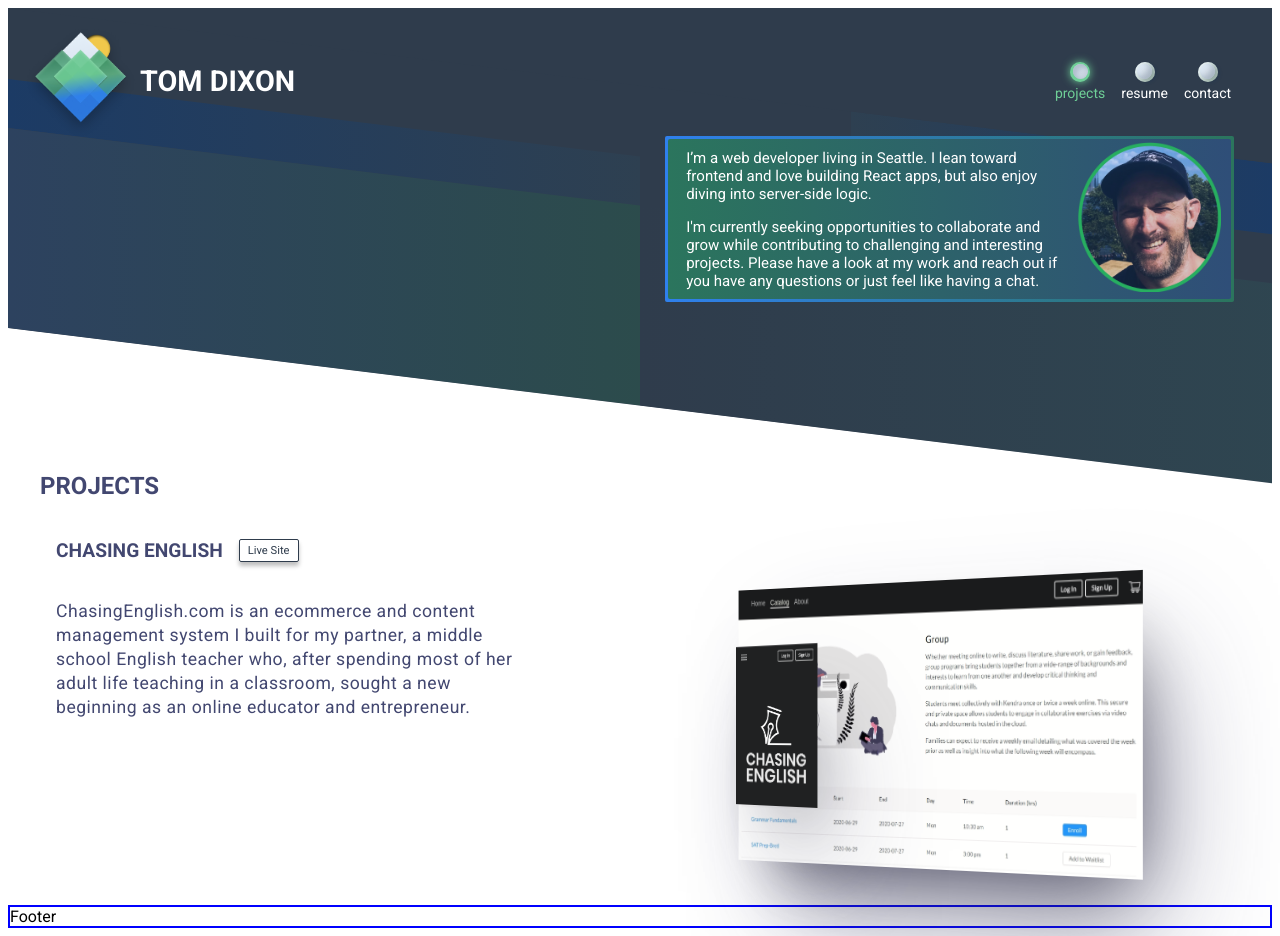
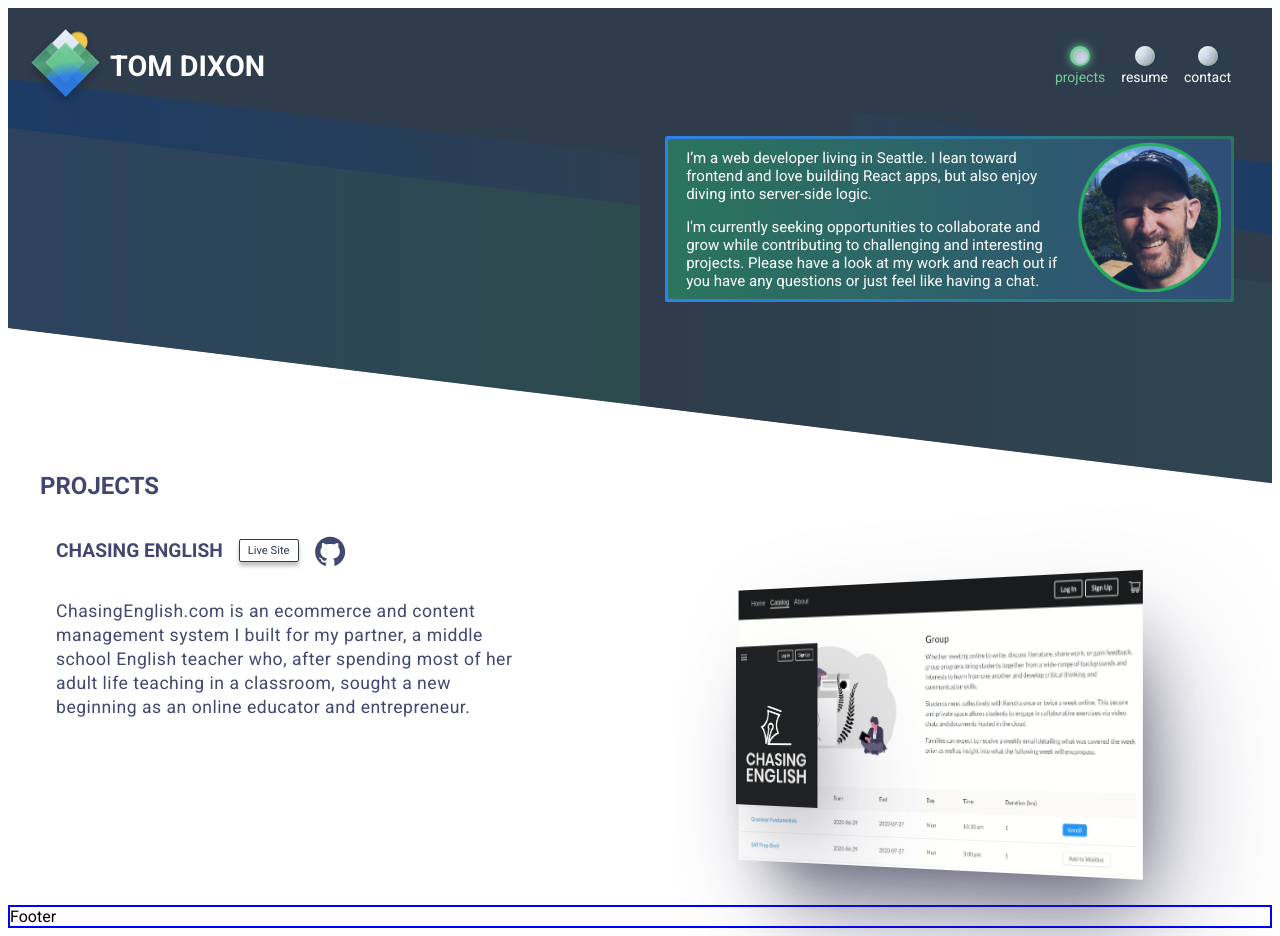
Before and after one commit to chefThomas/dev-folio, a React (Create React App) app: page / in a window 1280 px wide. Built offline with nearby package versions, Linux system fonts and the light colour scheme.

Commit message:
finish github icon link

```diff
--- a/src/components/GlobalNav.jsx
+++ b/src/components/GlobalNav.jsx
@@ -16,7 +16,7 @@ const GlobalNav = (prop) => {
         styles='padding-md'
       >
         <ContainerFlex flexProps='align-items-center'>
-          <Icon src={mountains} alt='mountains logo' styles='Logo--mountains' />
+          <Icon src={mountains} alt='mountains logo' />
           <Heading
             level={1}
             text={"Tom Dixon"}
--- a/src/components/Icon.jsx
+++ b/src/components/Icon.jsx
@@ -1,7 +1,21 @@
 import React from "react";
 
-const Icon = ({ src, alt, styles }) => (
-  <img src={src} alt={alt} className={`Icon ${styles}`} />
-);
+const Icon = ({ type, url, svg, src, alt, styles }) => {
+  return type === "svg" ? (
+    <div className='Icon--svg'>{svg}</div>
+  ) : type === "svg-link" ? (
+    <a
+      className='Icon--svg-link'
+      style={{ position: "relative", display: "flex", alignItems: "center" }}
+      href={url}
+      target='_blank'
+      rel='noopener noreferrer'
+    >
+      {svg}
+    </a>
+  ) : (
+    <img className='Icon' style={styles} src={src} alt={alt} />
+  );
+};
 
 export default Icon;
--- a/src/components/ProjectSection.jsx
+++ b/src/components/ProjectSection.jsx
@@ -2,6 +2,9 @@ import React from "react";
 import Heading from "./Heading";
 import ContainerFlex from "./ContainerFlex";
 import Button from "./Button";
+import Icon from "./Icon";
+
+import { github } from "../static/svgs/svg-depot";
 
 const ProjectSection = (props) => (
   <article className={`ProjectSection ${props.styles}`}>
@@ -11,7 +14,14 @@ const ProjectSection = (props) => (
         type='link'
         label='Live Site'
         url='https://www.chasingenglish.com'
-        styles='Button-sm Button-on-light-bg'
+        styles='Button-sm Button-on-light-bg margin-lg-r'
+      />
+      <Icon
+        type='svg-link'
+        svg={github}
+        url='https://github.com/chefThomas/chasing-english'
+        alt='github icon'
+        inline={{ width: "30px", position: "absolute", bottom: "-15px" }}
       />
     </ContainerFlex>
     <section className='ProjectSection__main'>
--- /dev/null
+++ b/src/static/svgs/svg-depot.jsx
@@ -0,0 +1,18 @@
+import React from "react";
+
+const github = (
+  <svg
+    width='31'
+    height='30'
+    viewBox='0 0 31 30'
+    fill='none'
+    xmlns='http://www.w3.org/2000/svg'
+  >
+    <path
+      d='M15.1267 0.725587C6.83822 0.722236 0.125 7.4321 0.125 15.7139C0.125 22.2628 4.32453 27.8298 10.173 29.8743C10.9607 30.072 10.84 29.5123 10.84 29.1302V26.5328C6.29191 27.0657 6.10757 24.0559 5.80258 23.5532C5.18589 22.5008 3.72795 22.2327 4.16365 21.7299C5.19929 21.197 6.25504 21.864 7.47837 23.6705C8.36319 24.981 10.0892 24.7598 10.964 24.5419C11.1551 23.7543 11.5639 23.0505 12.127 22.5042C7.41469 21.6596 5.45066 18.7839 5.45066 15.3653C5.45066 13.7063 5.99697 12.1813 7.06948 10.9513C6.38575 8.92355 7.13316 7.18743 7.2337 6.92936C9.18097 6.75508 11.2053 8.32362 11.3629 8.44763C12.4689 8.14934 13.7324 7.99181 15.1468 7.99181C16.5679 7.99181 17.8348 8.15604 18.9508 8.45768C19.3296 8.16945 21.2064 6.82211 23.0163 6.98634C23.1135 7.24441 23.8441 8.94031 23.2006 10.9412C24.2865 12.1746 24.8396 13.713 24.8396 15.3753C24.8396 18.8007 22.8621 21.6797 18.1364 22.5109C18.5412 22.9089 18.8626 23.3837 19.0818 23.9073C19.3011 24.431 19.4138 24.9931 19.4133 25.5608V29.3313C19.4402 29.633 19.4133 29.9313 19.9161 29.9313C25.8517 27.9304 30.125 22.3232 30.125 15.7172C30.125 7.4321 23.4084 0.725587 15.1267 0.725587Z'
+      fill='#424770'
+    />
+  </svg>
+);
+
+export { github };
--- a/src/stylesheets/css/main.css
+++ b/src/stylesheets/css/main.css
@@ -105,7 +105,7 @@ button:focus {
       transform: translateY(1px);
       box-shadow: none; }
     .Button-on-light-bg:active {
-      background-color: rgba(111, 207, 151, 0.4); }
+      box-shadow: inset; }
 
 .ContainerFlex {
   display: flex; }
@@ -236,6 +236,13 @@ button:focus {
   padding-left: 2rem;
   color: #424770; }
 
+.Icon {
+  width: 90px; }
+  .Icon--svg-link {
+    transition: all 0.3s; }
+    .Icon--svg-link:hover * {
+      fill: #2f80ed; }
+
 .Logo--mountains {
   width: 120px;
   height: auto; }
--- a/src/stylesheets/scss/main.scss
+++ b/src/stylesheets/scss/main.scss
@@ -10,6 +10,7 @@
 @import "./partials/Header";
 @import "./partials/Heading";
 @import "./partials/HomePage";
+@import "./partials/Icon";
 @import "./partials/Logo";
 @import "./partials/NavBar";
 @import "./partials/ProjectSection";
--- a/src/stylesheets/scss/modules/_variables.scss
+++ b/src/stylesheets/scss/modules/_variables.scss
@@ -25,3 +25,5 @@ $radius: 10px;
 $padding-lg: 2rem;
 $padding-md: 1rem;
 $padding-sm: 0.5rem;
+
+// svg
--- a/src/stylesheets/scss/partials/_Button.scss
+++ b/src/stylesheets/scss/partials/_Button.scss
@@ -14,12 +14,13 @@
     &:hover {
       transform: translateY(1px);
       box-shadow: none;
+
       //   color: $white;
       //   background-color: $abyss-blue;
       //   border: 1px solid $abyss-blue;
     }
     &:active {
-      background-color: rgba(111, 207, 151, 0.4);
+      box-shadow: inset;
     }
   }
 }
--- /dev/null
+++ b/src/stylesheets/scss/partials/_Icon.scss
@@ -0,0 +1,9 @@
+.Icon {
+  width: 90px;
+  &--svg-link {
+    transition: all 0.3s;
+    &:hover * {
+      fill: $link-blue;
+    }
+  }
+}
```
Also changed, not shown: src/static/github.png (added).
